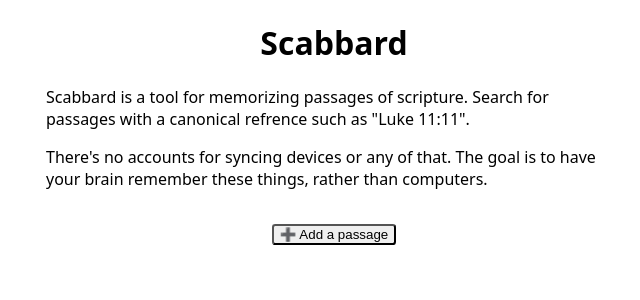
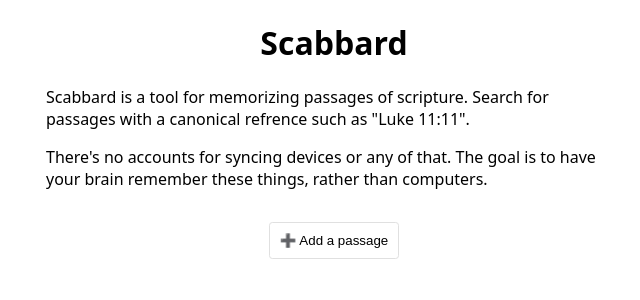
Before and after one commit to danott/scabbardapp, a React (Create React App) app: page / in a window 1280 px wide. Shown: the top 300 px of the page, without its empty margins (306-946 px from the left). Built offline with nearby package versions, Linux system fonts and the light colour scheme.

Commit message:
🍏 Fix styles in Safari

```diff
--- a/src/App.css
+++ b/src/App.css
@@ -20,8 +20,10 @@ ul li {
 }
 
 .Button {
-  -webkit-appearance: button;
+  background: white;
   border-radius: 0.25em;
+  border: 1px solid #e0e0e0;
+  padding: 0.75em;
 }
 
 .ButtonGroup {
@@ -33,6 +35,7 @@ ul li {
 }
 
 .TextButton {
+  background: none;
   border: none;
   font-size: 1rem;
   color: blue;
```
